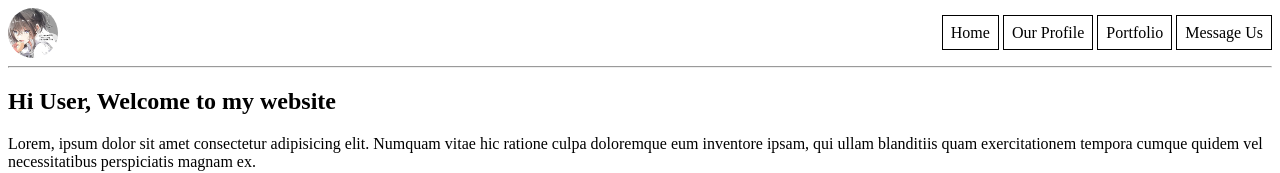
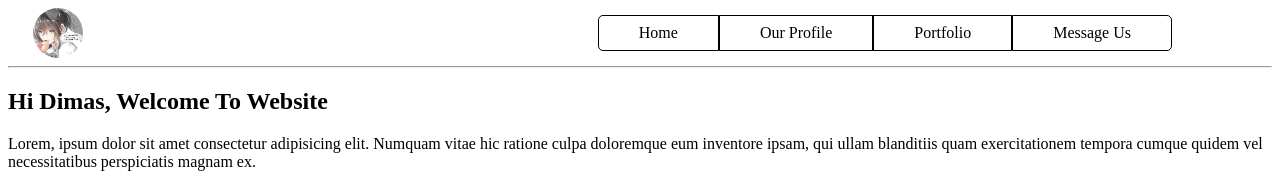
Before and after one commit to revou-fundamental-course/16-sept-24-sewysei, a plain HTML site: page index.html in a window 1280 px wide. Shown: the top 173 px of the page. Drawn offline with Linux system fonts and the light colour scheme.

Commit message:
Header update

```diff
--- a/css/styles.css
+++ b/css/styles.css
@@ -4,17 +4,29 @@
     display: flex;
     justify-content: space-between;
     align-items: center;
+    border: 10px;
+    padding-left: 25px;
 }
 
-.nav{
+nav{
     display: flex;
+    padding-right: 100px;
 }
 
+
 nav > a{
-    padding: 8px;
+    padding: 8px 40px 8px;
     border: 1px solid;
     color: black;
     text-decoration: none;
+}
+
+.rounded-left{
+    border-radius: 5px 0px 0px 5px;
+}
+
+.rounded-right{
+    border-radius: 0px 5px 5px 0px;
 }
 
 .logo-icon{
--- a/index.html
+++ b/index.html
@@ -15,10 +15,10 @@
 
         <!-- Nav bar -->
         <nav>
-            <a href="#section-home">Home</a>
+            <a href="#section-home" class="rounded-left">Home</a>
             <a href="#section-our-profile">Our Profile</a>
             <a href="#section-portfolio">Portfolio</a>
-            <a href="#section-message-us">Message Us</a>
+            <a href="#section-message-us" class="rounded-right">Message Us</a>
         </nav>
 
     </header>
@@ -30,7 +30,7 @@
         <!-- Home -->
         <section id="section-home">
             <header>
-                <h1>Hi User, Welcome to my website</h1>
+                <h1>Hi Dimas, Welcome To Website</h1>
             </header>
 
             <article>
```
